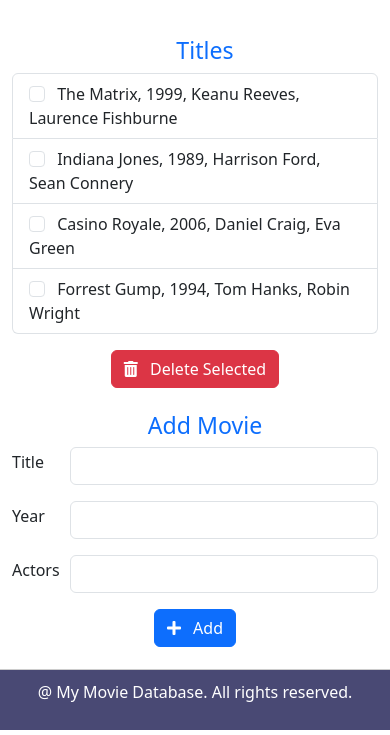
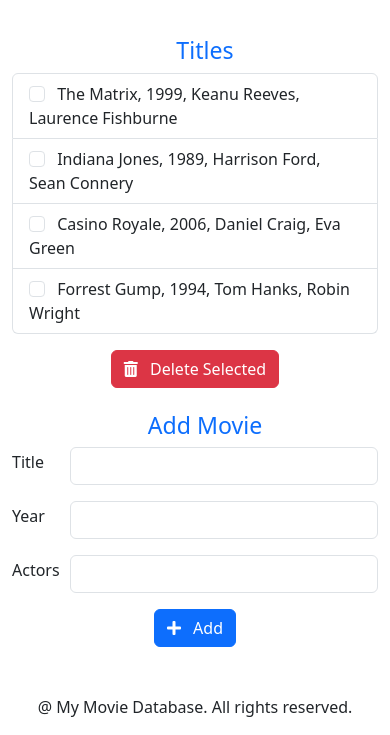
Before and after one commit to bozkaISSI/movies_page, a plain HTML site: page index.html in a window 390 px wide. Shown: the part 114-849 px from the top of the page. Drawn offline with nearby package versions, Linux system fonts and the light colour scheme.

```diff
--- a/mystyle.css
+++ b/mystyle.css
@@ -2,7 +2,6 @@ h1, h3 {
     color: navy;
     margin-left: 20px;
   }
-
 header {
     margin-bottom: 60px;
 }
@@ -20,14 +19,3 @@ header {
 input::placeholder {
     font-style: italic;
 }
-
-footer {
-    color: white;
-    position: fixed;
-    bottom: 0;
-    width: 100%;
-    background-color: rgb(73, 73, 116);
-    padding: 10px 0;
-    text-align: center;
-    border-top: 1px solid #ccc;
-}
```
